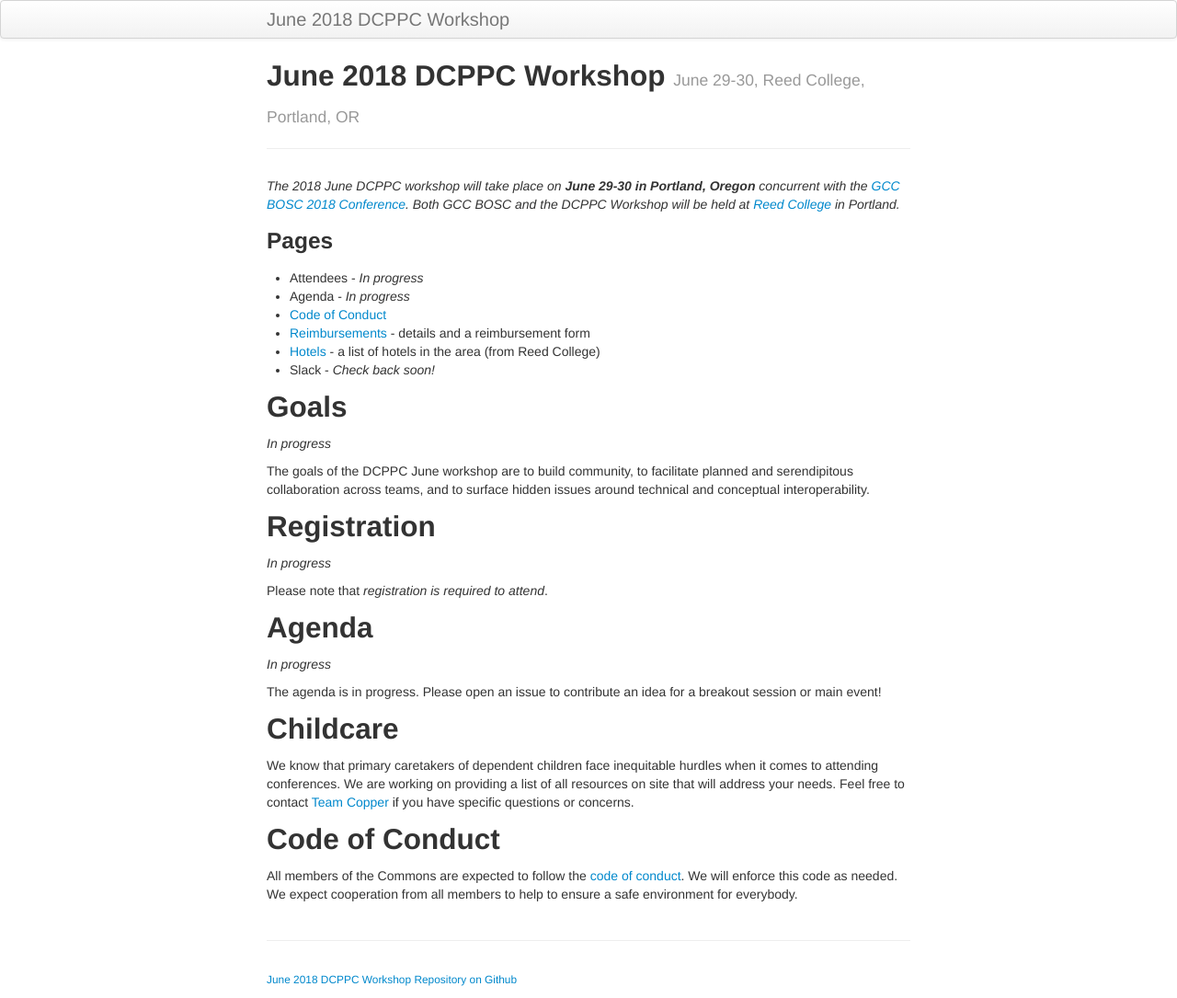
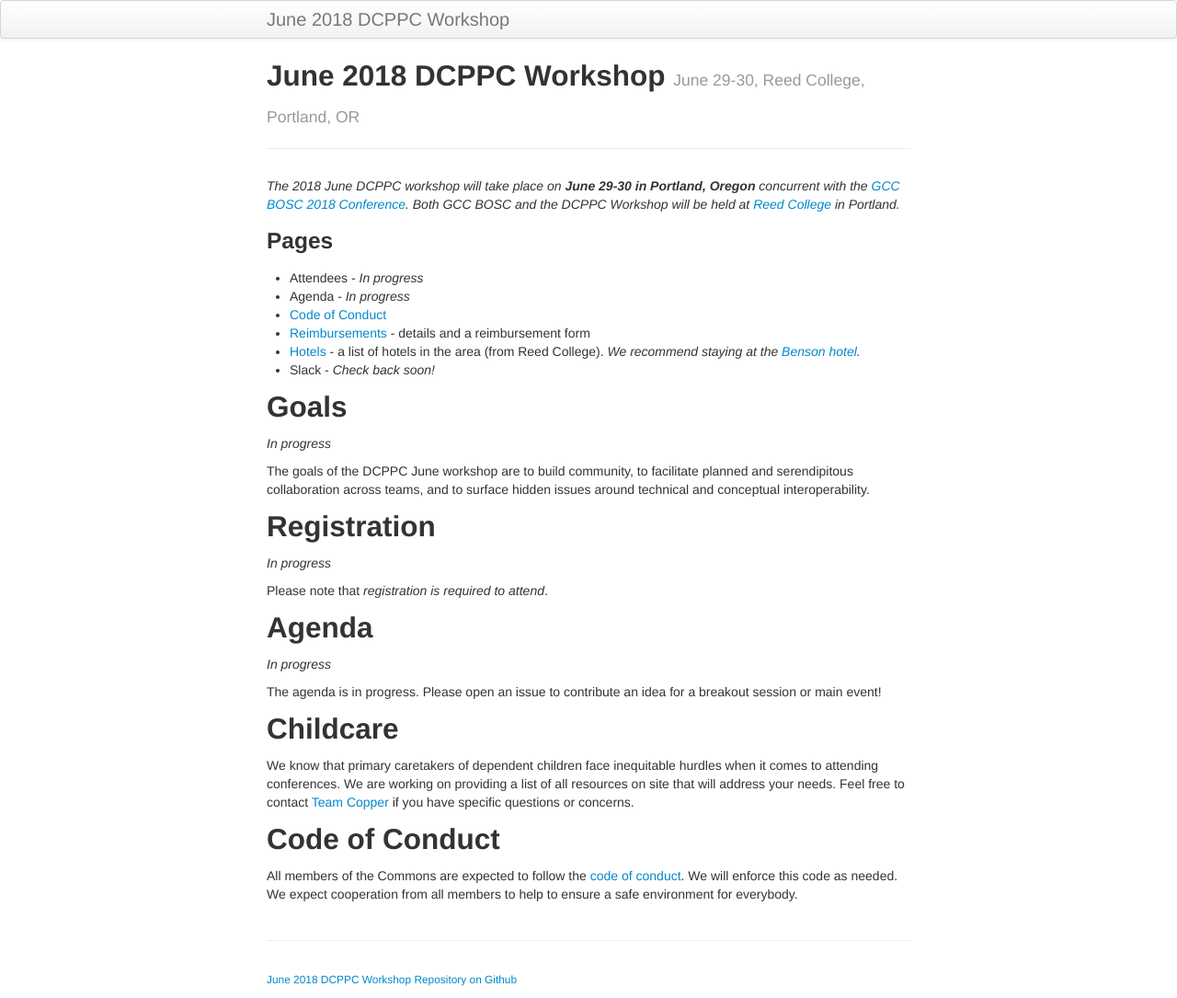
Before and after one commit to dcppc/2018-june-workshop, a Jekyll site: the page built from docs/index.md, in a window 1280 px wide. Shown: the whole page at 92% size. Built offline with Jekyll 4.4.1, drawn with Linux system fonts in a browser that asks for light colours.

Commit message:
adding recommended hotel

```diff
--- a/docs/index.md
+++ b/docs/index.md
@@ -15,7 +15,7 @@ in Portland._
 - Agenda - _In progress_
 - [Code of Conduct](https://github.com/dcppc/dcppc-workshops/blob/master/CODE_OF_CONDUCT.md)
 - [Reimbursements](./reimbursements) - details and a reimbursement form
-- [Hotels](https://www.reed.edu/accommodations.html) - a list of hotels in the area (from Reed College)
+- [Hotels](https://www.reed.edu/accommodations.html) - a list of hotels in the area (from Reed College). _We recommend staying at the [Benson hotel](http://www.bensonhotel.com/)._
 - Slack - _Check back soon!_
 
 ## Goals
```
